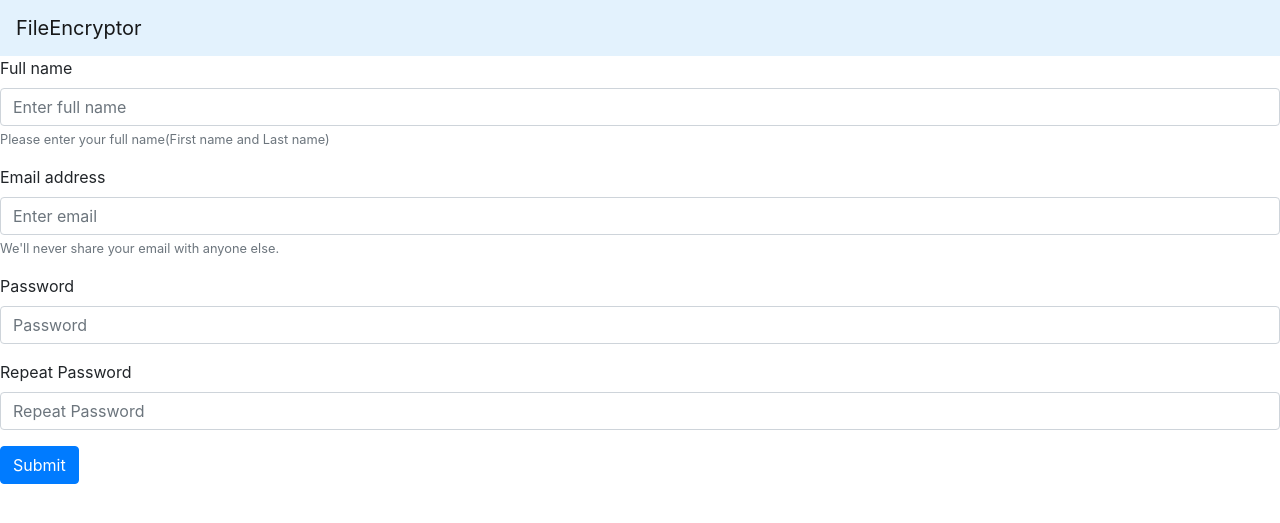
After one commit to basnetsoyuj/FileEncryptor, a Flask app: template templates/register.html in a window 1280 px wide. The commit adds this page. Shown: the top 523 px of the page. Run offline with Flask 2, Linux system fonts and the light colour scheme; the template is opened without the code that fills it, so the values that code supplies are empty; some libraries are stand-ins or nearby versions.

Commit message:
Changes to website

```diff
--- a/app.py
+++ b/app.py
@@ -17,11 +17,11 @@ records = db.users
 
 # assign URLs to have a particular route
 @app.route("/register", methods=['post', 'get'])
-def index():
+def register():
     message = ''
     # if method post in index
     if "email" in session:
-        return redirect(url_for("logged_in"))
+        return redirect(url_for("index"))
     if request.method == "POST":
         user = request.form.get("fullname")
         email = request.form.get("email")
@@ -32,34 +32,26 @@ def index():
         email_found = records.find_one({"email": email})
         if user_found:
             message = 'There already is a user by that name'
-            return render_template('index.html', message=message)
+            return render_template('register.html', message=message)
         if email_found:
             message = 'This email already exists in database'
-            return render_template('index.html', message=message)
+            return render_template('register.html', message=message)
         if password1 != password2:
             message = 'Passwords should match!'
-            return render_template('index.html', message=message)
+            return render_template('register.html', message=message)
         else:
-            # hash the password and encode it
             hashed = bcrypt.hashpw(password2.encode('utf-8'), bcrypt.gensalt())
-            # assing them in a dictionary in key value pairs
             user_input = {'name': user, 'email': email, 'password': hashed}
-            # insert it in the record collection
             records.insert_one(user_input)
-
-            # find the new created account and its email
-            user_data = records.find_one({"email": email})
-            new_email = user_data['email']
-            # if registered redirect to logged in as the registered user
-            return render_template('logged_in.html', email=new_email)
-    return render_template('index.html')
+            return redirect(url_for("index"))
+    return render_template('register.html')
 
 
 @app.route("/login", methods=["POST", "GET"])
 def login():
     message = 'Please login to your account'
     if "email" in session:
-        return redirect(url_for("logged_in"))
+        return redirect(url_for("index"))
 
     if request.method == "POST":
         email = request.form.get("email")
@@ -73,10 +65,10 @@ def login():
             # encode the password and check if it matches
             if bcrypt.checkpw(password.encode('utf-8'), passwordcheck):
                 session["email"] = email_val
-                return redirect(url_for('logged_in'))
+                return redirect(url_for('index'))
             else:
                 if "email" in session:
-                    return redirect(url_for("logged_in"))
+                    return redirect(url_for("index"))
                 message = 'Wrong password'
                 return render_template('login.html', message=message)
         else:
@@ -85,25 +77,16 @@ def login():
     return render_template('login.html', message=message)
 
 
-@app.route('/logged_in')
-def logged_in():
-    if "email" in session:
-        email = session["email"]
-        return render_template('logged_in.html', email=email)
-    else:
-        return redirect(url_for("login"))
-
-
 @app.route("/logout", methods=["POST", "GET"])
 def logout():
     if "email" in session:
         session.pop("email", None)
-        return render_template("signout.html")
-    else:
-        return render_template('index.html')
+    return redirect(url_for('index'))
 
-@app.route("/register", methods=['post', 'get'])
+
+@app.route("/", methods=['post', 'get'])
 def index():
+    return render_template('index.html', email=session.get("email"))
 
 
 if __name__ == "__main__":
--- a/templates/base.html
+++ b/templates/base.html
@@ -1,8 +1,6 @@
 <!doctype html>
 <html lang="en">
 <head><meta charset="utf-8">
-
-
   <title>{% block title %}{%endblock %}</title>
 
   <link rel="stylesheet" href="https://stackpath.bootstrapcdn.com/bootstrap/4.5.0/css/bootstrap.min.css" integrity="sha384-9aIt2nRpC12Uk9gS9baDl411NQApFmC26EwAOH8WgZl5MYYxFfc+NcPb1dKGj7Sk" crossorigin="anonymous">
@@ -11,17 +9,7 @@
 <body>
 
 <nav class="navbar navbar-light" style="background-color: #e3f2fd;">
-  <a class="navbar-brand" href="#">Registration Form</a>
-  <button class="navbar-toggler" type="button" data-toggle="collapse" data-target="#navbarNavAltMarkup" aria-controls="navbarNavAltMarkup" aria-expanded="false" aria-label="Toggle navigation">
-    <span class="navbar-toggler-icon"></span>
-  </button>
-  <div class="collapse navbar-collapse" id="navbarNavAltMarkup">
-    <div class="navbar-nav">
-      <a class="nav-item nav-link active" href="/">Register <span class="sr-only">(current)</span></a>
-      <a class="nav-item nav-link" href="/login">Login</a>
-      <a class="nav-item nav-link" href="/logout">Logout</a>
-    </div>
-  </div>
+  <a class="navbar-brand" href="/">FileEncryptor</a>
 </nav>
 
 
--- a/templates/login.html
+++ b/templates/login.html
@@ -1,5 +1,5 @@
 {% extends "base.html" %}
-{% block title %}Login System{% endblock %}
+{% block title %}Login{% endblock %}
 
 {% block content %}
 
--- /dev/null
+++ b/templates/register.html
@@ -0,0 +1,40 @@
+{% extends "base.html" %}
+{% block title %}Register System{% endblock %}
+
+{% block content %}
+
+{% if message  %}
+    <div class="alert alert-secondary" role="alert">
+        <p>{{ message }}</p>
+    </div>
+{% endif %}
+
+<form action="" method="post">
+    <div class="form-group">
+        <label for="Fullname">Full name</label>
+        <input name="fullname" class="form-control" id="inputFullName" aria-describedby="emailHelp" placeholder="Enter full name">
+        <small id="fullName" class="form-text text-muted">Please enter your full name(First name and Last name)</small>
+  </div>
+  <div class="form-group">
+        <label for="InputEmail">Email address</label>
+        <input name="email" class="form-control" id="InputEmail"  placeholder="Enter email">
+        <small id="emailHelp" class="form-text text-muted">We'll never share your email with anyone else.</small>
+  </div>
+  <div class="form-group">
+    <label for="InputPassword">Password</label>
+    <input type="password" name="password1" class="form-control" id="InputPassword" placeholder="Password">
+  </div>
+
+    <div class="form-group">
+    <label for="InputPassword2">Repeat Password</label>
+    <input type="password" name="password2" class="form-control" id="InputPassword2" placeholder="Repeat Password">
+
+    </div>
+  <button type="submit" class="btn btn-primary">Submit</button>
+
+
+</form>
+
+
+
+{% endblock %}
```
Also changed, not shown: templates/index.html (+8 -34 lines).
